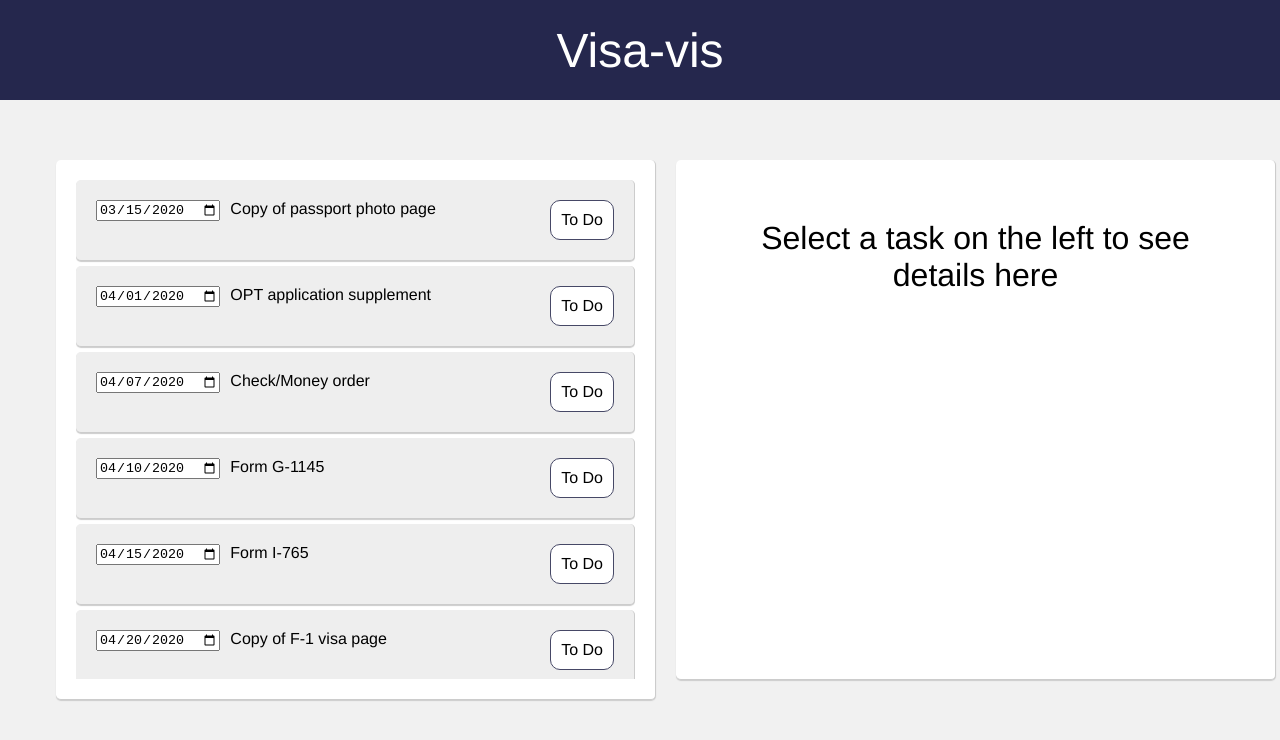
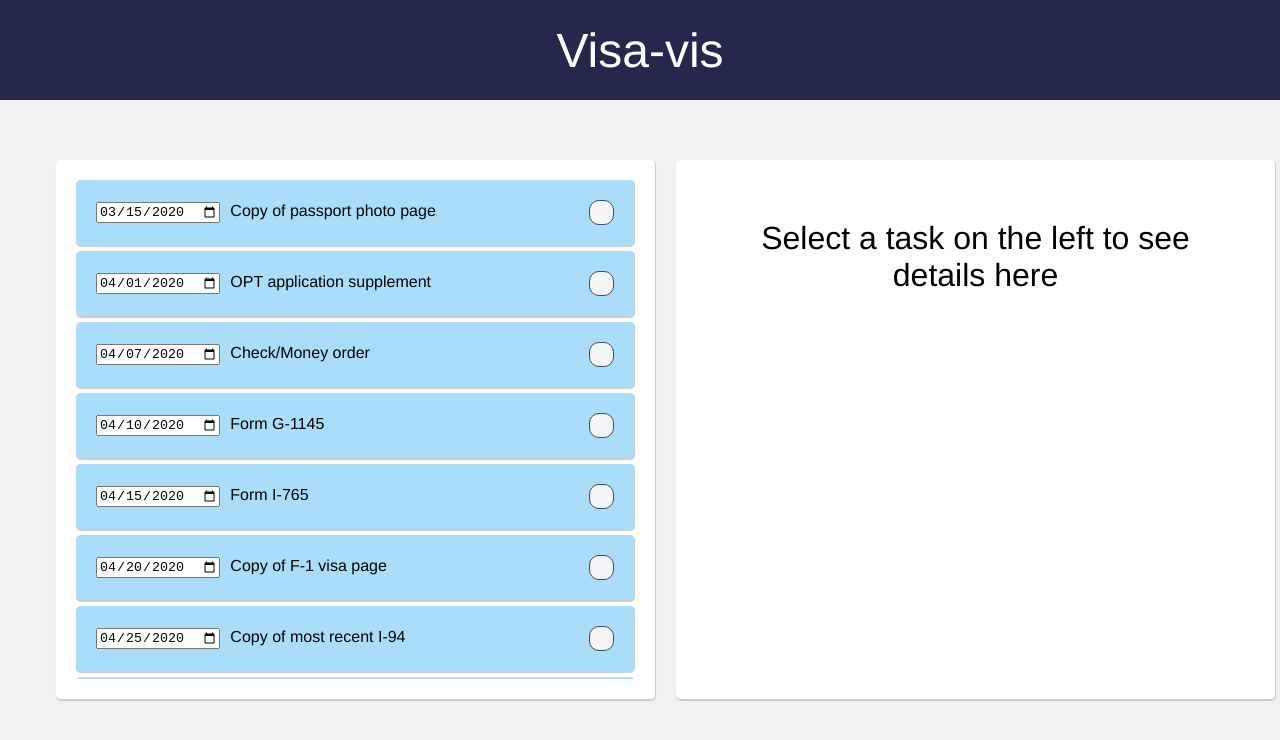
Before and after one commit to kevin-shin/Visa-vis, a React (Create React App) app: page / in a window 1280 px wide. Shown: the top 740 px of the page. Built offline with nearby package versions, Linux system fonts and the light colour scheme.

Commit message:
Improved task list styling

```diff
--- a/src/app/App.js
+++ b/src/app/App.js
@@ -19,9 +19,9 @@ const App = () => {
         Visa-vis
       </div>
       <div className="main">
-        <TaskCard task={selectedTask} onChange={setSelectedTask}/>
-        <TasksList tasks={tasks} onSelectTask={setSelectedTask}/>
-        <Timeline tasks={tasks} task={selectedTask}/>
+        <TaskCard selectedTask={selectedTask} onChange={setSelectedTask}/>
+        <TasksList selectedTask={selectedTask} tasks={tasks} onSelectTask={setSelectedTask} />
+        <Timeline selectedTask={selectedTask} tasks={tasks} />
       </div>
     </div>
   );
--- a/src/app/taskCard/TaskCard.js
+++ b/src/app/taskCard/TaskCard.js
@@ -4,7 +4,7 @@ import SubTasksList from "./SubTaskList";
 import TaskNotes from "./TaskNotes";
 
 const TaskCard = (props) =>{
-  const task = props.task;
+  const task = props.selectedTask;
 
   return (
     <div className="TaskCard">
--- a/src/app/taskCard/styles.css
+++ b/src/app/taskCard/styles.css
@@ -11,6 +11,7 @@
   padding: 40px;
   overflow: auto;
   min-width: 600px;
+  height: 100%;
 }
 
 .no-card-instruction {
--- a/src/app/tasksList/TaskListItem.js
+++ b/src/app/tasksList/TaskListItem.js
@@ -6,11 +6,17 @@ const TaskListItem = (props) => {
 
   return (
     <li
-      className="TaskListItem"
-      onClick={() => props.onSelect(task)}
+      className={`TaskListItem ${props.className} ${task.checked ? "complete" : ""}`}
+      onClick={(e) => {
+        e.persist();
+
+        if (!e.target.classList.contains("task-li-btn")) {
+          props.onSelect(task)
+        }
+      }}
     >
       <div className="task-item">
-        <div>
+        <div className="task-li-content">
           <input
             type="date"
             value={task.date}
@@ -30,27 +36,18 @@ const TaskListItem = (props) => {
             {props.task.title}
           </span>
         </div>
-        <div>
-          <input
-            type="checkbox"
-            className="checkboxTaskListItem"
-            checked={task.checked}
-            id={props.task.id}
-            onChange={(e) => {
-              e.persist();
-
+        <button
+          className={`task-li-btn ${task.checked ? "checked" : ""}`}
+          onClick={() => {
             let newTask = {
               ...task,
-                checked: e.target.checked
+              checked: !task.checked
             };
 
             updateTask(task.id, newTask);
             props.onChange(newTask);
           }}
         />
-          {task.checked === false && <label className="uncompleted" htmlFor={props.task.id}>To Do</label>}
-          {task.checked === true && <label className="completed" htmlFor={props.task.id}>Completed</label>}
-        </div>
       </div>
     </li>
   )
--- a/src/app/tasksList/TasksList.js
+++ b/src/app/tasksList/TasksList.js
@@ -25,6 +25,7 @@ const TasksList = (props) => {
                 task={task}
                 onSelect={props.onSelectTask}
                 onChange={props.onSelectTask}
+                className={`${task === props.selectedTask ? "selected" : ""}`}
               />
             );
           })
--- a/src/app/tasksList/styles.css
+++ b/src/app/tasksList/styles.css
@@ -16,7 +16,7 @@
 .TaskListItem {
   cursor: pointer;
   padding: 20px;
-  background: #eee;
+  background: #aaddfa;
   border: solid #ccc;
   border-width: 0 1px 1px 0;
   border-radius: 5px;
@@ -26,10 +26,27 @@
   list-style-type: none;
 }
 
+.TaskListItem.selected {
+  background: #2e9cca;
+}
+
+.TaskListItem.complete {
+  background-color: #eee;
+}
+
+.TaskListItem.complete.selected {
+  background-color: #ddd;
+}
+
+.TaskListItem.complete .task-li-content {
+  opacity: 0.2;
+}
+
 .task-item {
   display: flex;
   flex-direction: row;
   justify-content: space-between;
+  align-items: center;
 }
 
 .tasks-list {
@@ -48,29 +65,40 @@
   flex-shrink: 0;
 }
 
-input[type="checkbox"] + label {
-  display: inline-block;
-  padding: 10px;
+.task-li-btn.checked {
+  color: white;
+  width: 100px;
+  background-color: #464866;
+  font-size: 0.8em;
+}
+
+.task-li-btn.checked::after {
+  content: "Complete";
+  width: 1em;
+  height: 1em;
+  margin-right: 0.3em;
+  text-align: center;
+  color: #f5f5f5;
+}
+
+.task-li-btn {
+  width: 25px;
+  height: 25px;
   cursor: pointer;
+  font-size: 0.4em;
   border: 1px solid #464866 ;
-  color: black;
-  background-color: white;
+  background-color: #f5f5f5;
   border-radius: 10px;
 }
 
-input[type="checkbox"]:checked + label {
-  color: white;
-  background-color: #464866;
-  border-radius: 10px;
-  border: 0px;
-  padding: 10px;
-
+.task-li-btn:hover:not(.checked) {
+  transition: width 0.3s, height 0.3s, font-size 0.05s 0.1s;
+  width: 100px;
+  height: 50px;
+  font-size: 0.8em;
 }
 
-.checkboxTaskListItem {
-  display: none;
+.task-li-btn:hover:not(.checked)::after {
+  content: "Mark as Complete";
+  color: limegreen;
 }
-
-.uncompleted {
-  background-color: white;
-}
--- a/src/app/timeline/Timeline.js
+++ b/src/app/timeline/Timeline.js
@@ -8,7 +8,7 @@ const Timeline = (props) => {
         {
           props.tasks.map(task => {
               return (
-                <span key={task.id} className={`task-circle ${task === props.task ? "selected" : ""}`}/>
+                <span key={task.id} className={`task-circle ${task === props.selectedTask ? "selected" : ""}`}/>
               );
             }
           )
--- a/src/app/timeline/styles.css
+++ b/src/app/timeline/styles.css
@@ -20,13 +20,14 @@
 .task-circle {
   width: 10px;
   height: 10px;
-  background: #29648A;
+  background: #aaddfa;
   border-radius: 50%;
+  border: 1px solid #29648A;
 }
 
 .task-circle.selected {
   width: 30px;
   height: 30px;
-  background: #29648A;
+  background: #2e9cca;
   border-radius: 50%;
 }
--- a/src/index.css
+++ b/src/index.css
@@ -11,3 +11,7 @@ code {
   font-family: source-code-pro, Menlo, Monaco, Consolas, "Courier New",
   monospace;
 }
+
+*:focus {
+  outline: none !important;
+}
```
Lines whose indentation alone changed are shown as unchanged.
